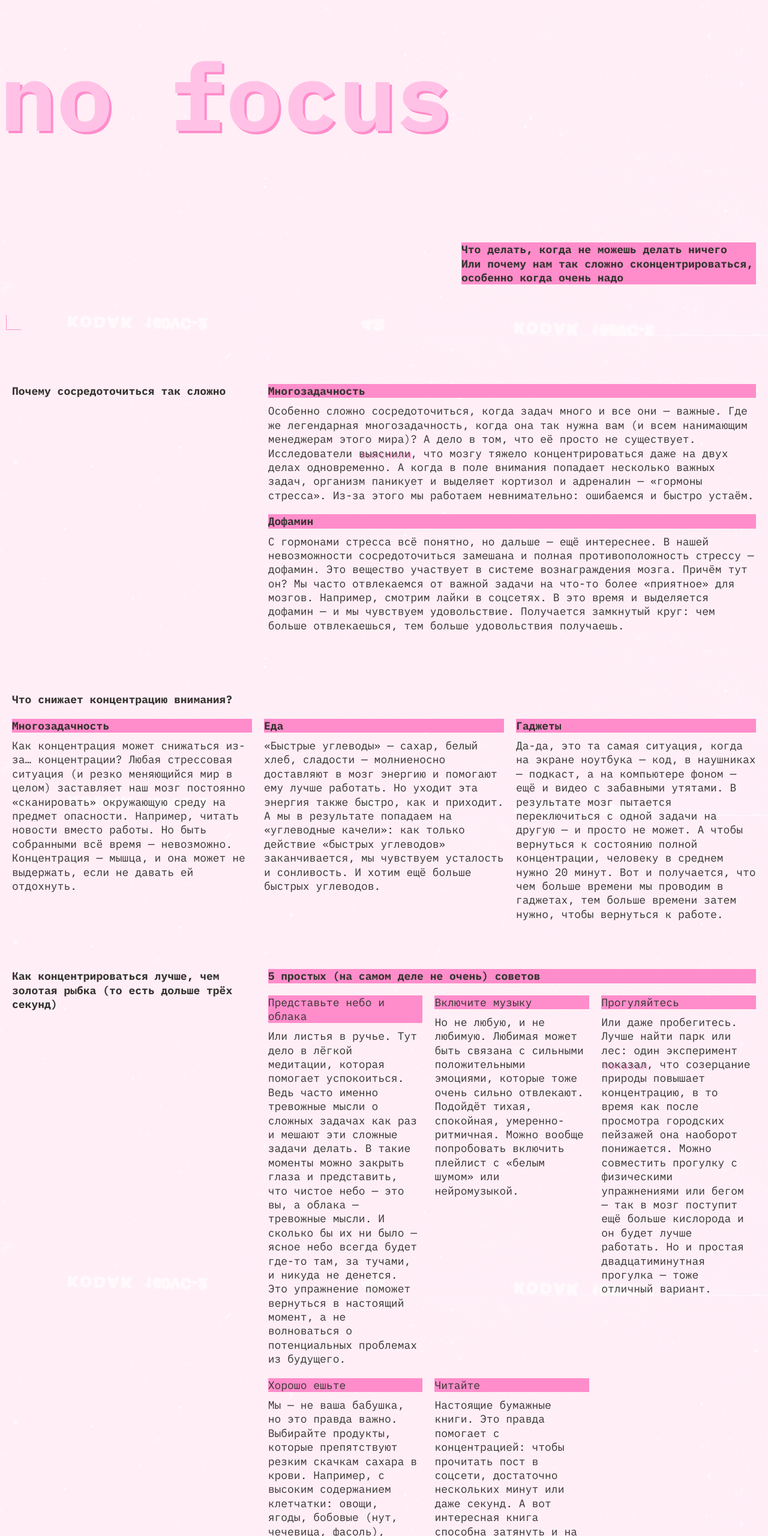
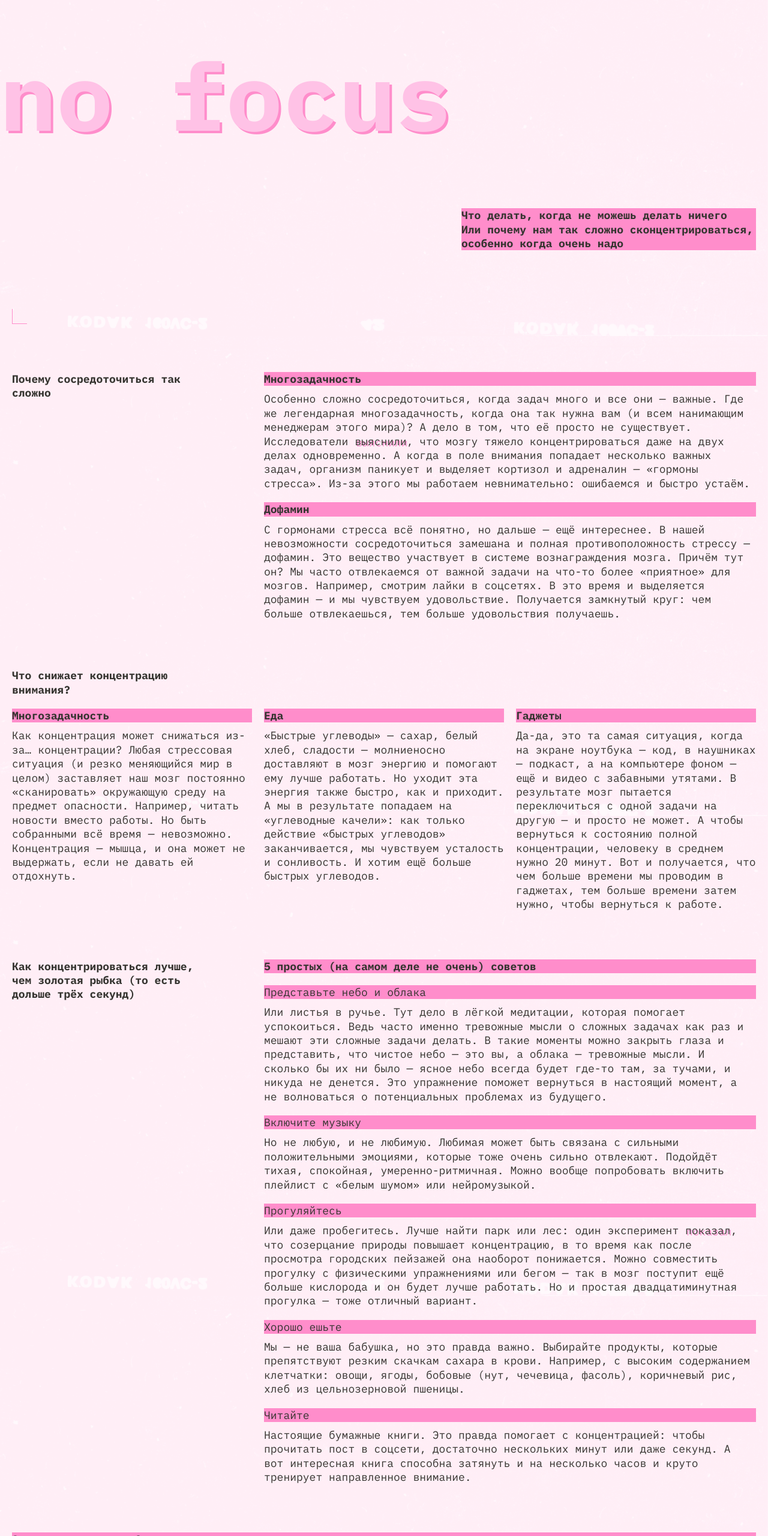
Before and after one commit to julivann/slozhno-sosredotochitsya-fd, a plain HTML site: page index.html in a window 1280 px wide. Shown: the part 240-2800 px from the top of the page at 60% size. Drawn offline with Linux system fonts and the light colour scheme.

Commit message:
Завершилаверстку

```diff
--- a/styles/dark.css
+++ b/styles/dark.css
@@ -24,25 +24,10 @@
 
 .theme-dark .header__rec {
   display: block;
-  position: absolute;
-  right: 40px;
-  color: var(--accent-color);
-  font-size: var(--main-font-size);
-  line-height: 25px;
-  text-transform: uppercase;
-  z-index: 1;
 }
 
 .theme-dark .header__rec::after {
-  content: '';
-  position: absolute;
-  top: 8px;
-  right: -20px;
-  width: 9px;
-  height: 9px;
-  border-radius: 50%;
-  background-color: var(--accent-color);
-  box-shadow: 0 0 4px 2px var(--accent-color);
+  display: block;
 }
 
 @media (prefers-color-scheme: dark) {
--- a/styles/style.css
+++ b/styles/style.css
@@ -60,19 +60,20 @@
 .header__rec {
   position: absolute;
   top: 10px;
-  right: 10px;
+  right: 20px;
   color: var(--accent-color, #FF0070);
   font-size: var(--main-font-size);
   line-height: 25px;
   text-transform: uppercase;
   z-index: 1;
+  padding-right: 18px;
 }
 
 .header__rec::after {
   content: '';
   position: absolute;
-  top: 10px;
-  right: 10px;
+  top: 8px;
+  right: 0px;
   width: 9px;
   height: 9px;
   border-radius: 50%;
@@ -90,7 +91,7 @@
 .header__theme-menu-list {
   display: flex;
   flex-direction: column;
-  gap: 10px;
+  gap: 12px;
 }
 
 .header__theme-menu-button {
@@ -132,7 +133,7 @@
 .header__description {
   justify-self: end;
   width: 100%;
-  max-width: 491px;
+  max-width: 364px;
   font-weight: 700;
   font-size: var(--main-font-size);
   line-height: 1.3;
@@ -168,8 +169,7 @@
   display: flex;
   flex-direction: column;
   gap: 50px;
-  padding: 20px 10px;
-  margin-top: 20px;
+  padding: 40px 10px;
 }
 
 .section {
@@ -201,10 +201,20 @@
   font-weight: 700;
   background-color: var(--accent-color);
   color: var(--accent-text-color);
+  gap: 20px;
 }
 
 .article__text {
   line-height: 1.3;
+}
+
+.section__card__title {
+  font-size: var(--main-font-size);
+  font-weight: 700;
+  background-color: var(--accent-color);
+  color: var(--accent-text-color);
+  margin: 0;
+  padding: 0;
 }
 
 .card {
@@ -248,7 +258,6 @@
   justify-content: center;
   padding: 10px;
   text-align: center;
-  margin-top: 20px;
 }
 
 .footer__title {
@@ -263,9 +272,43 @@
     padding: 20px;
   }
 
+  .decorated-zone::before {
+    top: 20px;
+    right: 20px;
+  }
+
+  .decorated-zone::after {
+    bottom: 20px;
+    left: 20px;
+  }
+
+  .header__rec {
+    top: 20px;
+    right: 30px;
+    line-height: 25px;
+    z-index: 1;
+    padding-right: 18px;
+  }
+
+  .header__rec::after {
+    top: 8px;
+    right: 0px;
+    width: 9px;
+    height: 9px;
+    border-radius: 50%;
+    line-height: 25px;
+  }
+
+  .header__theme-menu {
+    justify-self: end;
+    align-self: start;
+    margin-top: 170px;
+  }
+
   .header__title {
     font-size: clamp(7.5rem, 0.5625rem + 14.4531vw, 9.8125rem);
     margin-left: -20px;
+    margin-top: 0;
   }
 
   .header__description {
@@ -281,18 +324,38 @@
   }
 
   .reasons-section,
-  .concentration-section,
+  .concentration-section {
+    grid-template-columns: 1fr 2fr;
+  }
   .card-section {
     grid-template-columns: 1fr 2fr;
+    grid-template-rows: auto auto;
   }
 
-  .reasons-section .section__title,
   .card-section .section__title {
+    grid-column: 1;
+    grid-row: 1 / span 2;
+  }
+
+  .card-section .section__card__title {
+    grid-column: 2;
+    grid-row: 1;
+    margin-bottom: 0;
+  }
+
+  .card-section .section__content {
+    grid-column: 2;
+    grid-row: 2;
+    display: flex;
+    flex-direction: column;
+    gap: 20px;
+  }
+
+  .reasons-section {
     grid-row: span 2;
   }
 
-  .reasons-section .section__content,
-  .card-section .section__content {
+  .reasons-section .section__content {
     grid-column: 2;
   }
 
@@ -300,10 +363,18 @@
     grid-template-columns: 1fr;
   }
 
+  .concentration-section .section__title {
+    grid-column: 1;
+  }
+
   .concentration-section .section__content {
     display: grid;
-    grid-template-columns: repeat(3, 1fr);
+    grid-template-columns: 1fr;
     gap: 20px;
+  }
+
+  .section__title {
+    max-width: 236px;
   }
 
   .gallery-section {
@@ -347,28 +418,94 @@
 }
 
 @media (width >= 1024px) {
+  .header {
+    padding: 20px;
+  }
+
   .header__theme-menu {
     justify-self: center;
     align-self: start;
     margin-top: 0;
-    margin-left: 20px;
   }
 
   .header__theme-menu-list {
     flex-direction: row;
+    gap: 10px;
+  }
+
+  .header__title {
+    font-size: clamp(7.5rem, 0.5625rem + 14.4531vw, 9.8125rem);
+    margin-left: -20px;
   }
 
   .header__description {
-    margin-top: 114px;
+    max-width: 491px;
+    align-self: center;
+    justify-self: end;
   }
 
-  .card-section .section__content {
+  .main {
+    padding: 60px 20px;
+    gap: 80px;
+  }
+
+  .section__title {
+    max-width: 315px;
+  }
+
+  .section {
+    display: grid;
+    gap: 10px;
+  }
+
+  .section .concentration-section {
+    display: grid;
+    gap: 20px;
+  }
+
+  .concentration-section .section__title {
+    max-width: 315px;
+    margin-bottom: 10px;
+  }
+
+  .concentration-section .section__content {
     display: grid;
     grid-template-columns: repeat(3, 1fr);
     gap: 20px;
   }
 
+  .card-section {
+    display: grid;
+    grid-template-columns: 1fr 2fr;
+    grid-template-rows: auto 1fr;
+    gap: 10px;
+  }
+
+  .card {
+    display: flex;
+    flex-direction: column;
+    margin-top: 10px;
+  }
+
+  .card-section .section__title {
+    max-width: 315px;
+    grid-row: 1 / span 2;
+  }
+
+  .card-section .section__card__title {
+    grid-column: 2;
+    grid-row: 1;
+  }
+
+  .card-section .section__content {
+    grid-column: 2;
+    grid-row: 2;
+    grid-template-columns: repeat(3, 1fr);
+    gap: 10px;
+  }
+
   .gallery {
     grid-template-rows: 260px 315px 428px;
+    margin-top: 10px;
   }
 }
```
Also changed, not shown: index.html (+4 -4 lines), styles/light.css (line endings or trailing spaces), 1 other file.
